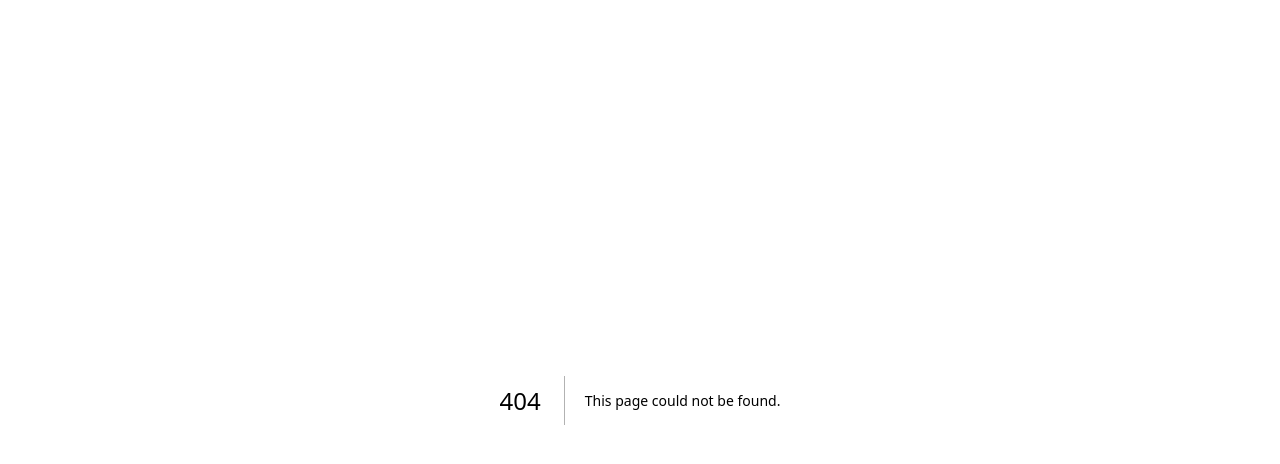
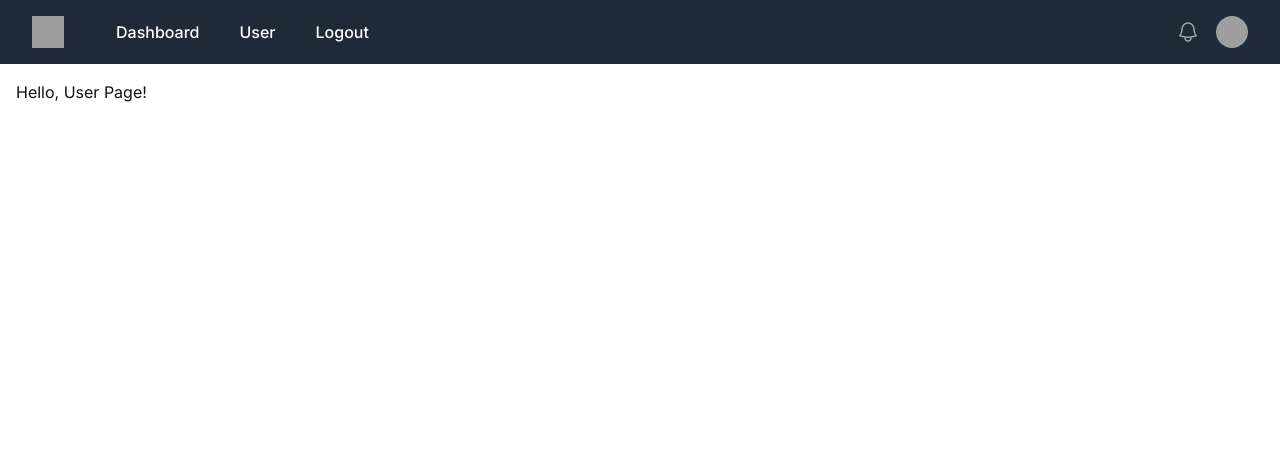
Before and after one commit to ashikjs/nextjs-boilerplate-admin-template, a Next.js app: page /dashboard/user in a window 1280 px wide. Before the commit this address had no page. Shown: the top 464 px of the page. Built offline with nearby package versions, Linux system fonts and the light colour scheme; grey boxes are pictures that could not be loaded.

Commit message:
add user page

```diff
--- /dev/null
+++ b/app/dashboard/user/page.tsx
@@ -0,0 +1,3 @@
+export default function Page() {
+    return <h1>Hello, User Page!</h1>
+}
--- a/components/layout/header.tsx
+++ b/components/layout/header.tsx
@@ -23,9 +23,14 @@ function Header(props: any) {
                         </div>
                         <div className="hidden md:block">
                             <div className="ml-10 flex items-baseline space-x-4">
-                                <Link href='/dasboard'>
+                                <Link href='/dashboard'>
                                     <button
                                         className=" text-white hover:bg-gray-700 hover:text-white block rounded-md px-3 py-2 text-base font-medium">Dashboard
+                                    </button>
+                                </Link>
+                                <Link href='/dashboard/user'>
+                                    <button
+                                        className=" text-white hover:bg-gray-700 hover:text-white block rounded-md px-3 py-2 text-base font-medium">User
                                     </button>
                                 </Link>
                                 <button
```
Also changed, not shown: 1 other file (tests, documents, lock files or other folders).
